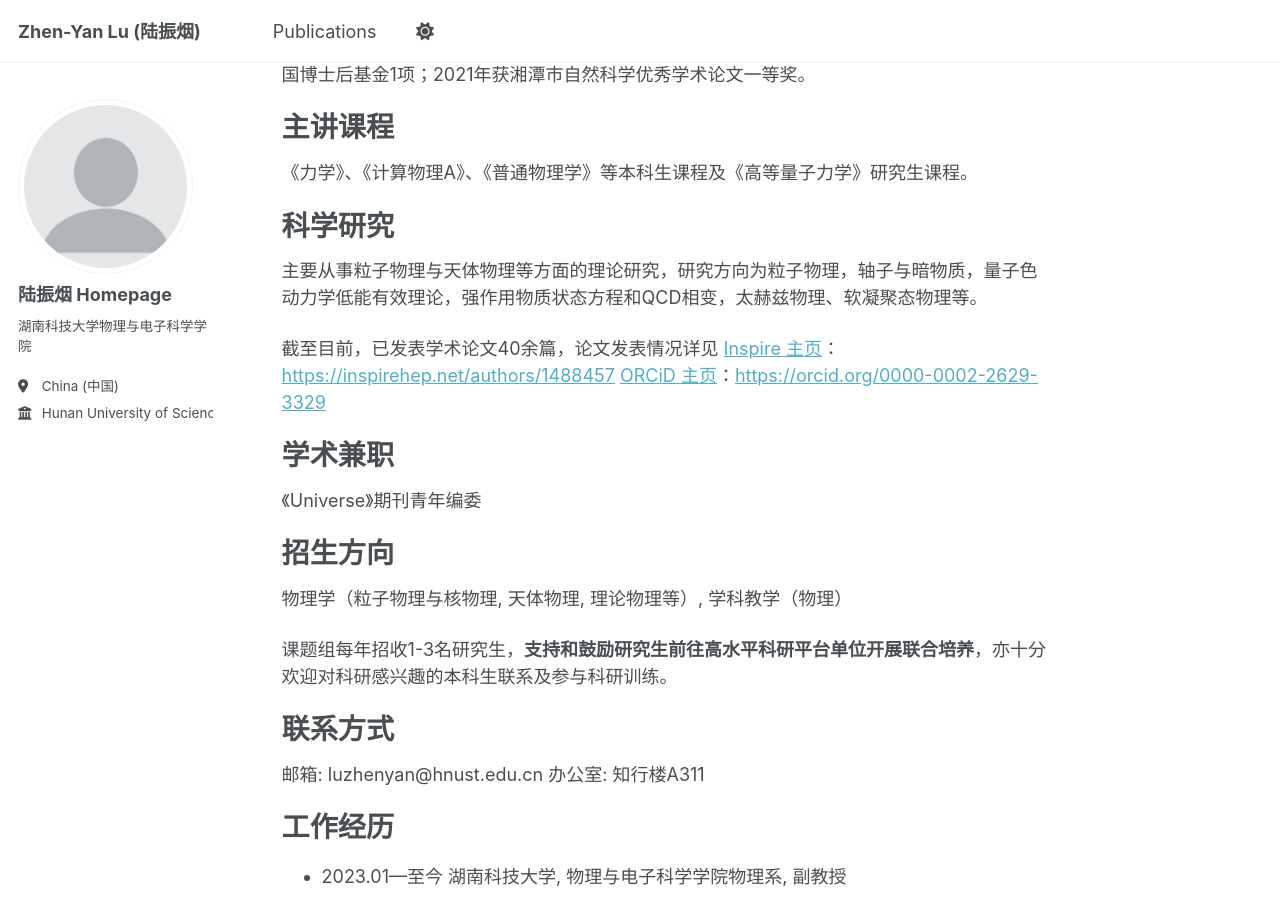
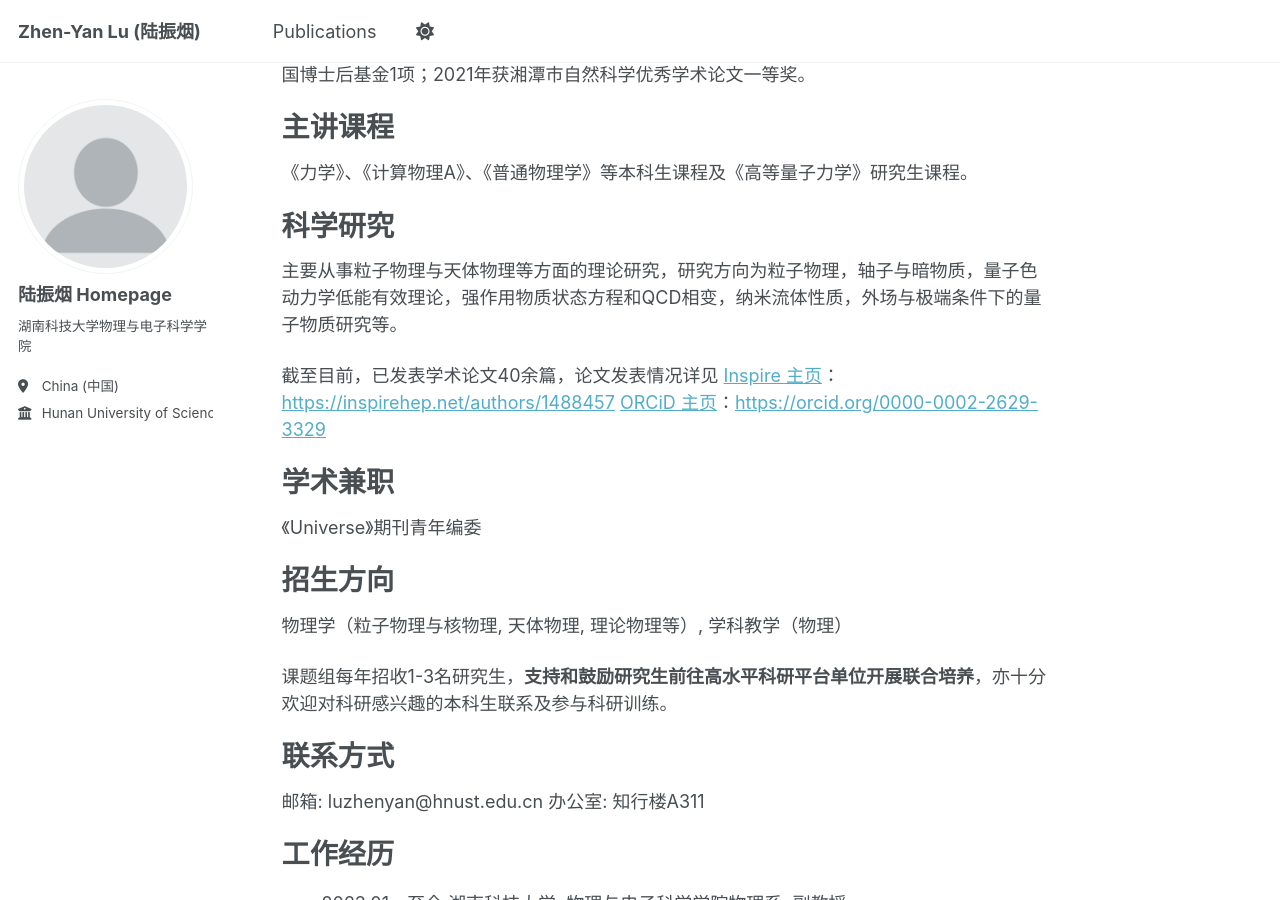
Before and after one commit to luzhenyan-stack/luzhenyan.github.io, a Jekyll site: the page built from _pages/about.md, in a window 1280 px wide and 900 px high, scrolled down 316 px. Built offline with Jekyll 4.4.1, drawn with Linux system fonts in a browser that asks for light colours; a script that is not in the unit is left out.

Commit message:
Update about.md

```diff
--- a/_pages/about.md
+++ b/_pages/about.md
@@ -17,7 +17,7 @@ redirect_from:
 
 科学研究
 ======
-主要从事粒子物理与天体物理等方面的理论研究，研究方向为粒子物理，轴子与暗物质，量子色动力学低能有效理论，强作用物质状态方程和QCD相变，太赫兹物理、软凝聚态物理等。
+主要从事粒子物理与天体物理等方面的理论研究，研究方向为粒子物理，轴子与暗物质，量子色动力学低能有效理论，强作用物质状态方程和QCD相变，纳米流体性质，外场与极端条件下的量子物质研究等。
 
 截至目前，已发表学术论文40余篇，论文发表情况详见 [Inspire 主页](https://inspirehep.net/authors/1488457)：[https://inspirehep.net/authors/1488457](https://inspirehep.net/authors/1488457)
                                              [ORCiD 主页](https://orcid.org/0000-0002-2629-3329)：[https://orcid.org/0000-0002-2629-3329](https://orcid.org/0000-0002-2629-3329)
```
